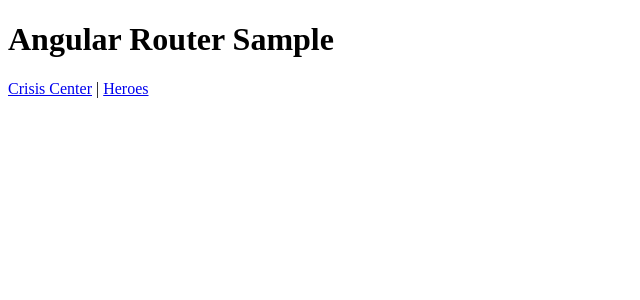
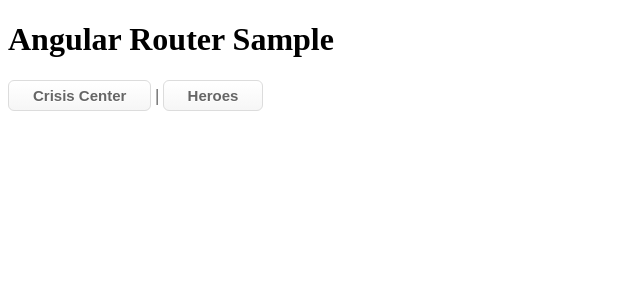
Before and after one commit to PoliteknikBrunei-MWE/angular-router-sample, an Angular app: page / in a window 1280 px wide. Shown: the top 300 px of the page, without its empty margins (0-640 px from the left). Built offline with nearby package versions, Linux system fonts and the light colour scheme.

Commit message:
Add button styles to app component

```diff
--- a/src/app/app.component.css
+++ b/src/app/app.component.css
@@ -0,0 +1,23 @@
+.button {
+    box-shadow: inset 0 1px 0 0 #ffffff;
+    background: #ffffff linear-gradient(to bottom, #ffffff 5%, #f6f6f6 100%);
+    border-radius: 6px;
+    border: 1px solid #dcdcdc;
+    display: inline-block;
+    cursor: pointer;
+    color: #666666;
+    font-family: Arial, sans-serif;
+    font-size: 15px;
+    font-weight: bold;
+    padding: 6px 24px;
+    text-decoration: none;
+    text-shadow: 0 1px 0 #ffffff;
+    outline: 0;
+}
+.activebutton {
+    box-shadow: inset 0 1px 0 0 #dcecfb;
+    background: #bddbfa linear-gradient(to bottom, #bddbfa 5%, #80b5ea 100%);
+    border: 1px solid #84bbf3;
+    color: #ffffff;
+    text-shadow: 0 1px 0 #528ecc;
+}
```
